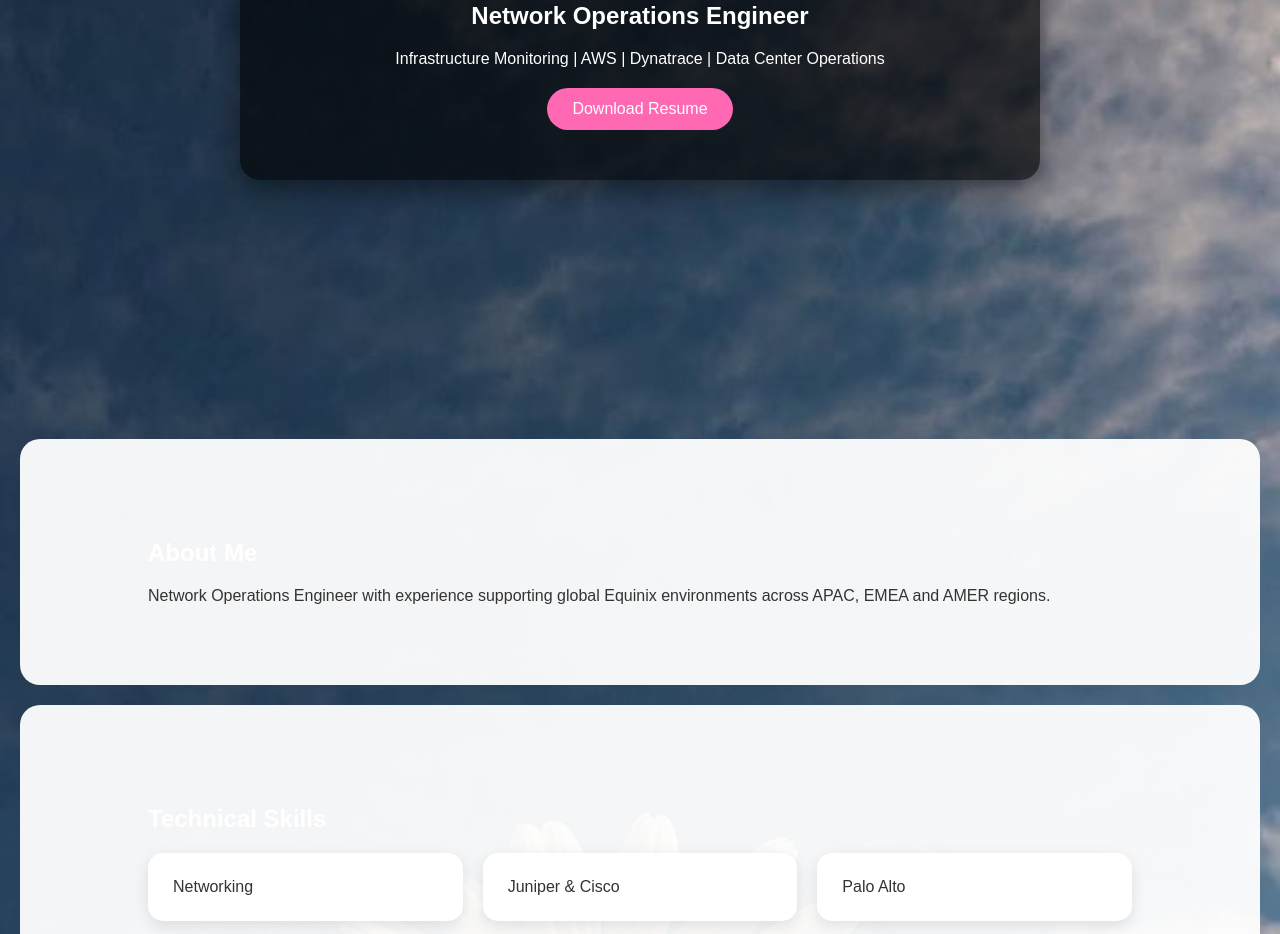
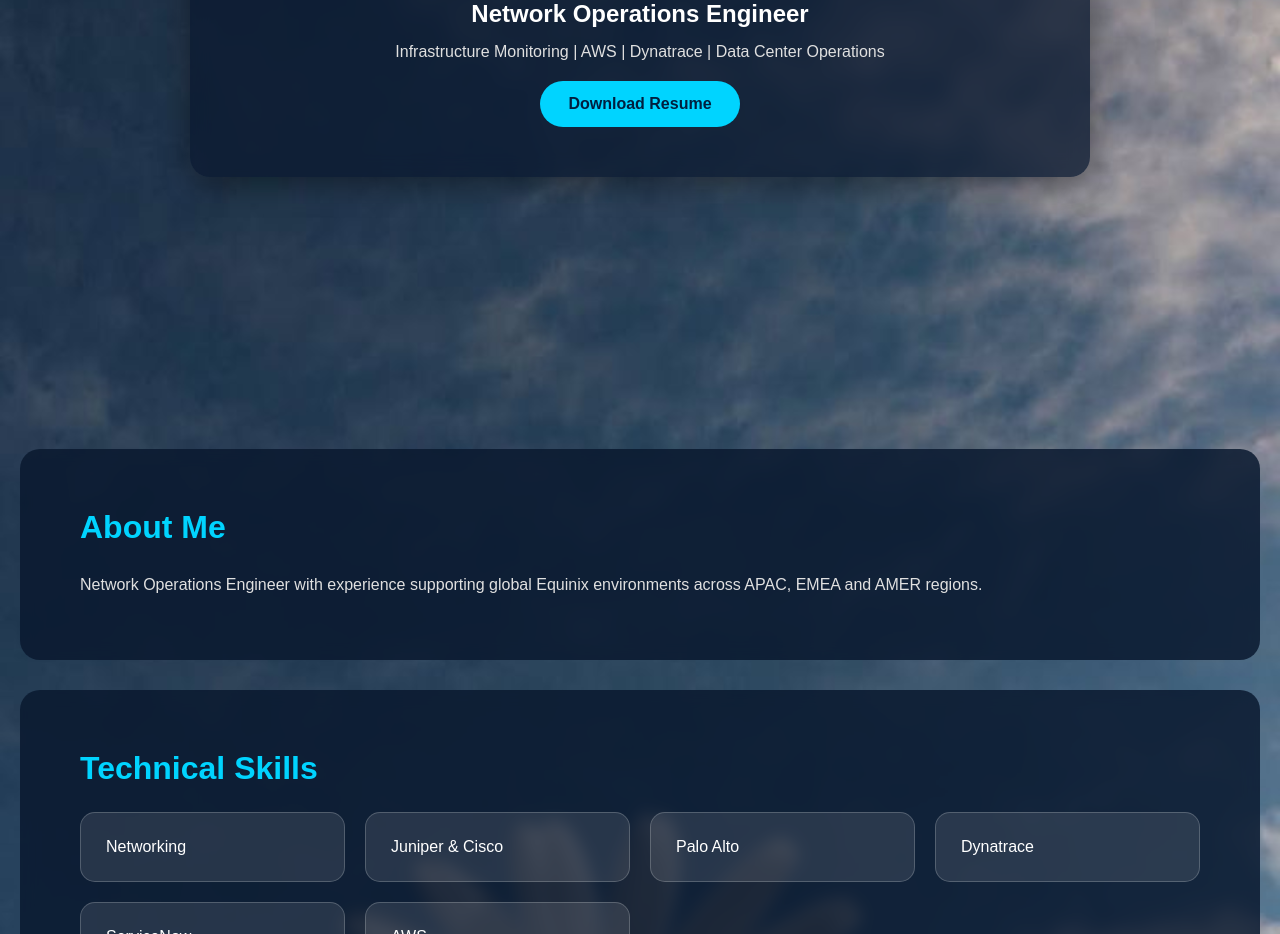
Before and after one commit to Ezrajohnny/Ezra-Portfolio, a plain HTML site: page index.html in a window 1280 px wide. Shown: the part 381-1315 px from the top of the page. Drawn offline with Linux system fonts and the light colour scheme.

Commit message:
Update style.css

```diff
--- a/style.css
+++ b/style.css
@@ -6,9 +6,11 @@
 }
 
 body{
-    color:#fff;
-    background:url('flower1.jpg') no-repeat center center fixed;
+    color:white;
     background-size:cover;
+    background-position:center;
+    background-attachment:fixed;
+    transition:background-image 1s ease-in-out;
 }
 
 #hero{
@@ -20,50 +22,66 @@ body{
 }
 
 .overlay{
-    background:rgba(0,0,0,0.65);
+    background:rgba(10,25,47,0.75);
+    backdrop-filter:blur(10px);
     padding:50px;
     border-radius:20px;
     text-align:center;
-    max-width:800px;
     width:90%;
-    box-shadow:0 10px 30px rgba(0,0,0,0.5);
+    max-width:900px;
+    box-shadow:0 8px 30px rgba(0,0,0,0.4);
 }
 
 h1{
     font-size:4rem;
-    color:#ff69b4;
+    color:#00d4ff;
+    margin-bottom:15px;
 }
 
-h2{
-    margin:20px 0;
+.overlay h2{
     color:white;
+    margin-bottom:15px;
 }
 
 .overlay p{
-    color:white;
+    color:#e0e0e0;
 }
 
 .btn{
     display:inline-block;
     margin-top:20px;
-    padding:12px 25px;
-    background:#ff69b4;
-    color:white;
+    padding:14px 28px;
+    background:#00d4ff;
+    color:#001f3f;
     text-decoration:none;
     border-radius:30px;
+    font-weight:bold;
     transition:0.3s;
 }
 
 .btn:hover{
-    background:#d63384;
+    background:#0099cc;
+    transform:translateY(-3px);
 }
 
 section{
-    padding:80px 10%;
-    background:rgba(255,255,255,0.95);
-    color:#333;
-    margin:20px;
+    margin:30px 20px;
+    padding:60px;
+    background:rgba(10,25,47,0.85);
+    backdrop-filter:blur(8px);
     border-radius:20px;
+    color:white;
+}
+
+section h2{
+    color:#00d4ff;
+    margin-bottom:25px;
+    font-size:2rem;
+}
+
+section p{
+    color:#e0e0e0;
+    line-height:1.8;
 }
 
 .cards{
@@ -73,13 +91,43 @@ section{
 }
 
 .card{
-    background:white;
+    background:rgba(255,255,255,0.1);
+    border:1px solid rgba(255,255,255,0.2);
     padding:25px;
     border-radius:15px;
-    box-shadow:0 5px 15px rgba(0,0,0,0.1);
+    color:white;
+    transition:0.3s;
 }
 
 .card:hover{
     transform:translateY(-5px);
-    transition:0.3s;
+    box-shadow:0 8px 20px rgba(0,0,0,0.3);
 }
+
+.card h3{
+    color:#00d4ff;
+    margin-bottom:10px;
+}
+
+ul{
+    padding-left:20px;
+}
+
+li{
+    margin-bottom:10px;
+}
+
+@media(max-width:768px){
+
+    h1{
+        font-size:2.5rem;
+    }
+
+    .overlay{
+        padding:30px;
+    }
+
+    section{
+        padding:30px;
+    }
+}
```
